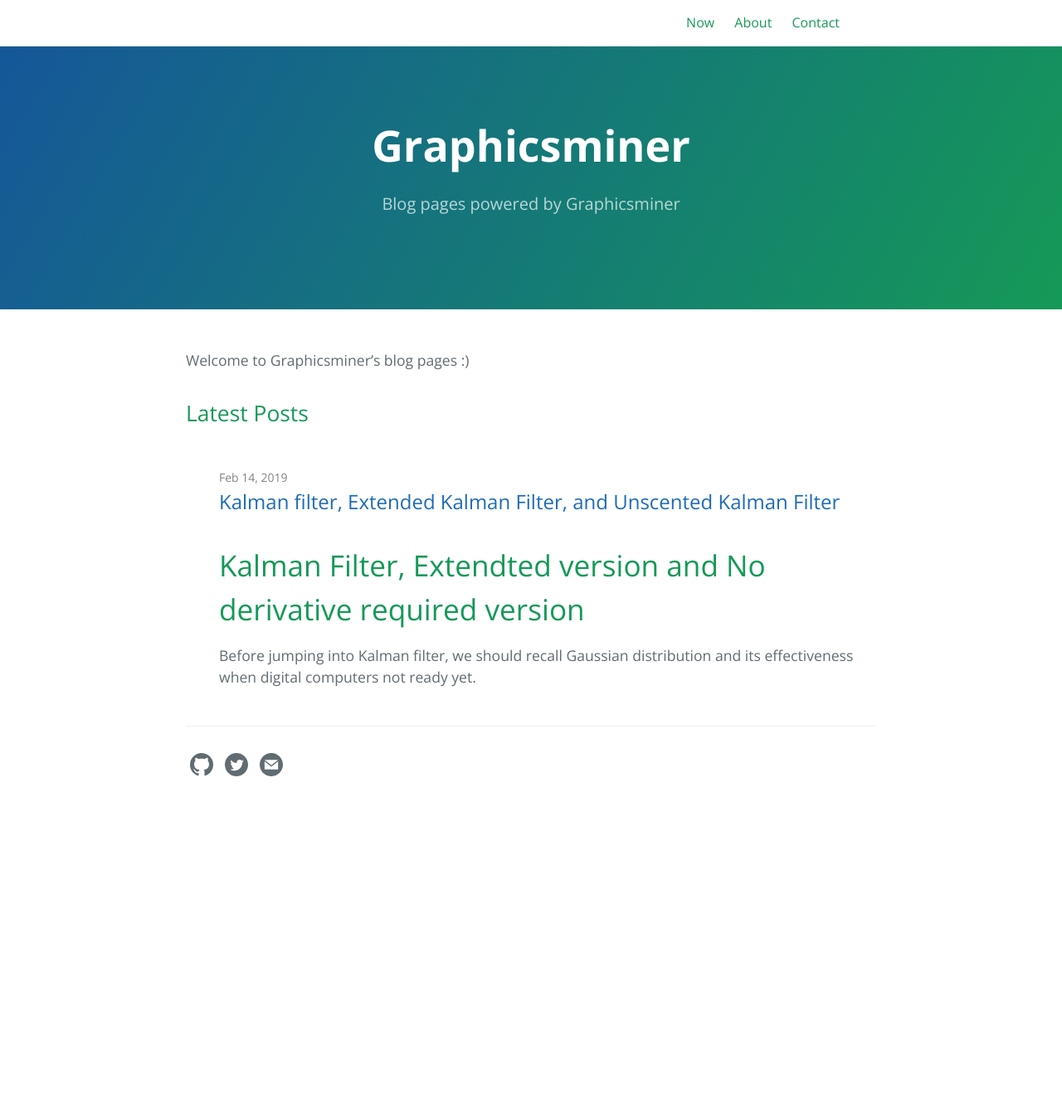
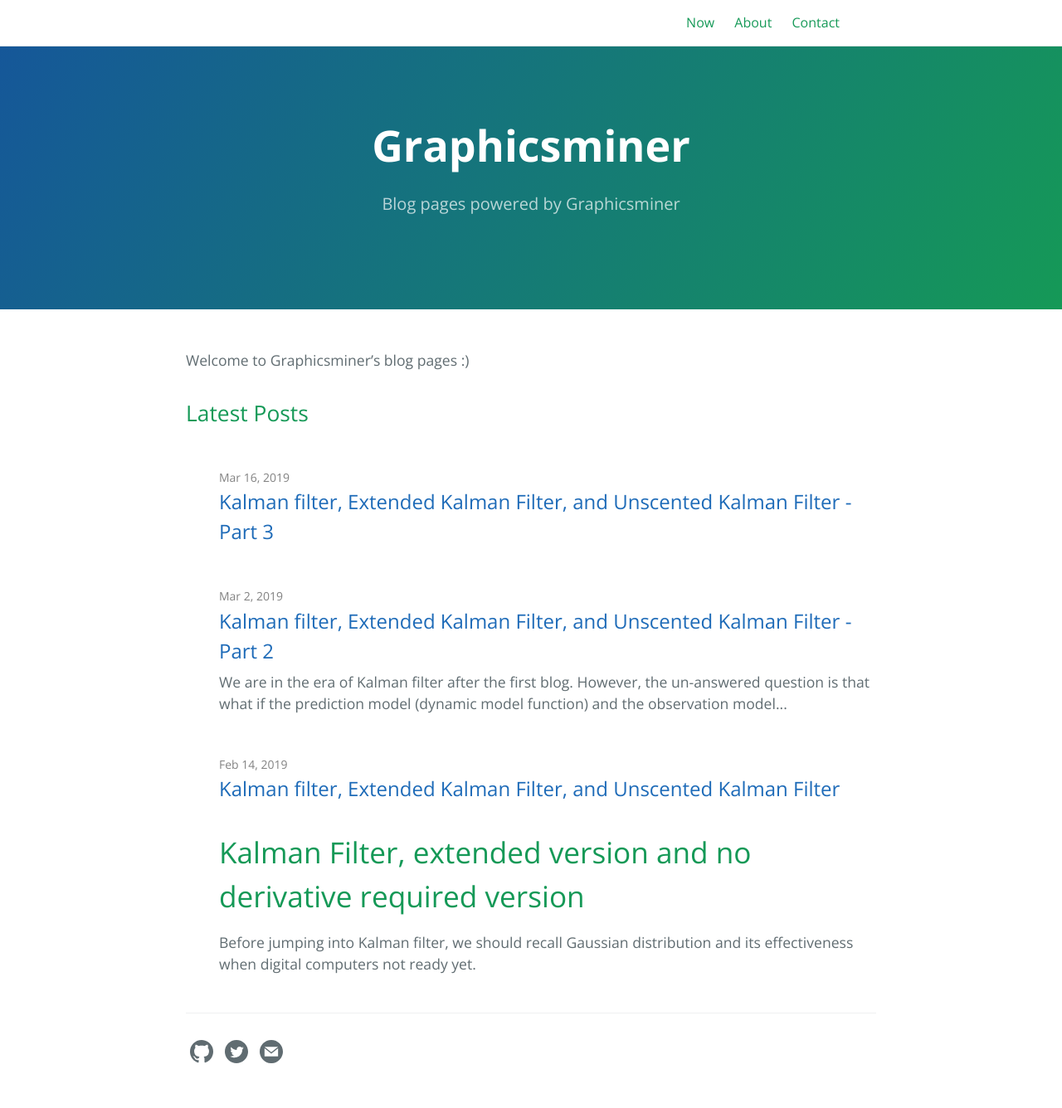
Before and after one commit to graphicsminer/graphicsminer.github.io, a Jekyll site: the page built from index.md, in a window 1280 px wide. Shown: the whole page at 83% size. Built offline with Jekyll 4.4.1, drawn with Linux system fonts in a browser that asks for light colours; before the commit the page ends 990 px from its top, so only the background shows below that; some of the changed lines change nothing that is shown.

Commit message:
Extended Kalman filter and Unscented Kalman Filter

```diff
--- a/_posts/2019-02-14-kalman-filter-extended-unscented-version.md
+++ b/_posts/2019-02-14-kalman-filter-extended-unscented-version.md
@@ -8,7 +8,7 @@
 meta: "Springfield"
 ---
 
-# Kalman Filter, Extendted version and No derivative required version
+# Kalman Filter, extended version and no derivative required version
 Before jumping into Kalman filter, we should recall Gaussian distribution and its effectiveness when digital computers not ready yet.
 
 Gaussian pdf function for a random variable **x** ~ $$ N $$ ( $$ m $$, $$P$$)
@@ -127,6 +127,8 @@
 $$p(x_k|y_k) = N(x_k |m_k, P_k)$$
 
 where
+
+
 $$S_k = H_k P_k^- H_k^T + R_k$$
 
 
--- /dev/null
+++ b/_posts/2019-03-02-kalman-filter-extended-unscented-version-part2.md
@@ -0,0 +1,76 @@
+---
+layout: post
+title: "Kalman filter, Extended Kalman Filter, and Unscented Kalman Filter - Part 2"
+tagline: "Hidden charm of Gaussian distribution"
+categories: Bayesian Filtering
+image: /thumbnail-mobile.png
+author: "Phuong Hoang"
+meta: "Springfield"
+---
+
+We are in the era of Kalman filter after the first blog. However, the un-answered question is that what if the prediction model (dynamic model function) and the observation model (the measurement model) are not linear.
+
+$$ x_k = f(x_{k-1}) + q_{k-1}$$
+
+$$ y_k = h(x_k) + r_k $$
+
+* $f(.)$ is the dynamic model function or the prediction model
+* $h(.)$ is the observation model or the measurement model function
+* $r_k \sim N(0, R_k)$ is Gaussian measurement noise may be from your Computer Vision module
+* $q_{k-1} \sim N(0, Q_k) $ is Gaussian process noise may be from your control module
+
+The non-linear functions can be linearized as follows:
+
+$$ f(x) \approx f(m) + F_x(m) (x-m) $$
+$$ h(x) \approx h(m) + H_x(m) (x-m) $$
+
+where $$x \sim N(m, P) $$ and $$F_x, H_x$$ are the Jacobian matrices of $f$ and $h$, respectively.
+
+Let's consider a base case - a transformation of $x$ into $y$
+
+$$ x \sim N(m,P)$$
+
+$$ y = g(x)$$
+
+We should ask the main questions of Linear Approximation of Non-Linear Transforms are what is the mean and covariance of $$y = g(x)$$
+
+First, the probability density of y is now NOT Gaussian any more. The main reason is that the form of it is now as follows:
+
+$$p(y) = \mid J(h)\mid N(g^(-1)(y) \mid m, P)$$
+
+But we should linearly approximate the probability distribution of $$y = g(x)$$ by estimating its mean $E[g(x)]$ and its covariance $Cov[g(x)]$
+
+Utilizing Taylor series expansion of $g$ on mean $m$, we can get:
+
+$$g(x) = g(m + \delta x) = g(m) + G_x(m) \delta x + \sigma_i \frac{1}{2}\delta x^T G_{xx}^(i)(m)\delta x $$
+
+where $$\delta x = x-m $$
+
+Linear approximation:
+
+$$ g(x) \approx g(m) + G_x(m)\delta x$$
+
+$$ E[g(x)] \approx g(m) + G_x(m) E[ \delta x] \approx g(m)$$
+
+For covariance we get the approximation based on Delta method for multivariate variables
+
+$$g(x) \approx g(m) + G_x(m)^T (x-m)$$
+
+
+$$ \begin{align} Var(g(x)) & \approx Var(g(m) + G_x(m)^T (x-m)) \\ &= Var(g(m) + G_x(m)^T x - G_x(m)^T) m \\ & \end{align} \\ &= Var(G_x(m)^T x) \\ &= G_x(m)^T Var(x) G_x(m)$$
+
+$$cov(g(x)) \approx G_x(m)^T P G_x(m) $$
+
+Now,  we derive the EKF based on the linear approximations of non-linear transforms.
+
+Assume that the filtering distribution of the previous step is Gaussian
+
+$$p(x_{k-1} \mid y_{1:k-1})  \approx N(x_{k-1} \mid m_{k-1}, P_{k-1}) $$
+
+The joint distribution of $x_{k-1}$ and $x_k = f(x_{k-1}) + q_{k-1}$ is NOT Gaussian anymore since $f()$ is non linear function. We can approximate linearly as follows:
+
+$$ p(x_{k-1}, x_k \mid y_{1:k-1}) \approx N( \left [ x_{k-1}, x_k \right ] \mid m^{'}, P^{'})$$
+
+where
+
+$$m^{'} = \left ( m_{k-1}, f(m_{k-1}) \right )$$
--- /dev/null
+++ b/_posts/2019-03-16-no-derivative-required-version.md
@@ -0,0 +1,9 @@
+---
+layout: post
+title: "Kalman filter, Extended Kalman Filter, and Unscented Kalman Filter - Part 3"
+tagline: "Hidden charm of Gaussian distribution"
+categories: Bayesian Filtering
+image: /thumbnail-mobile.png
+author: "Phuong Hoang"
+meta: "Springfield"
+---
```
